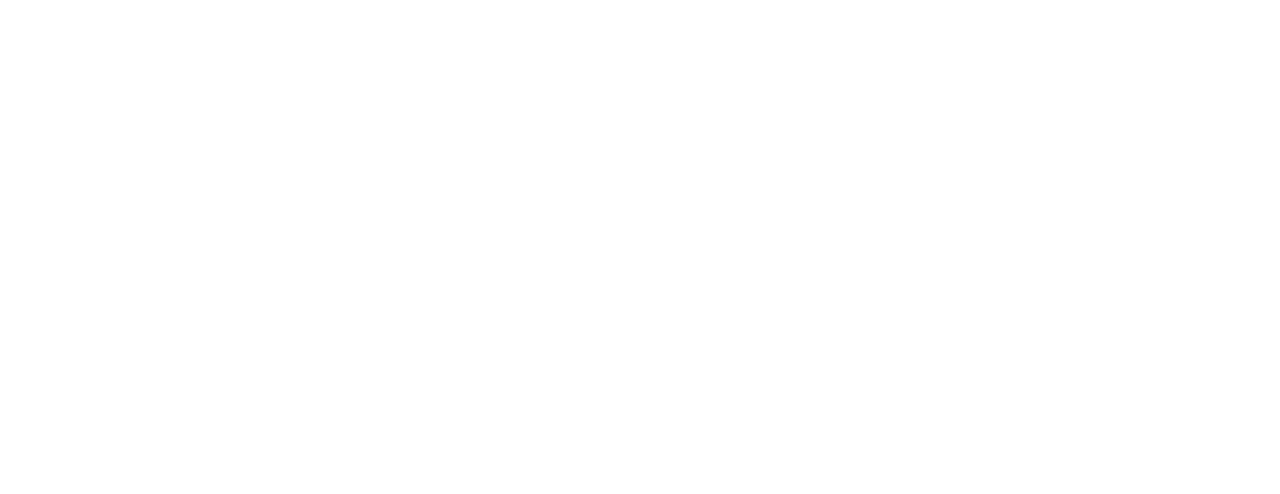
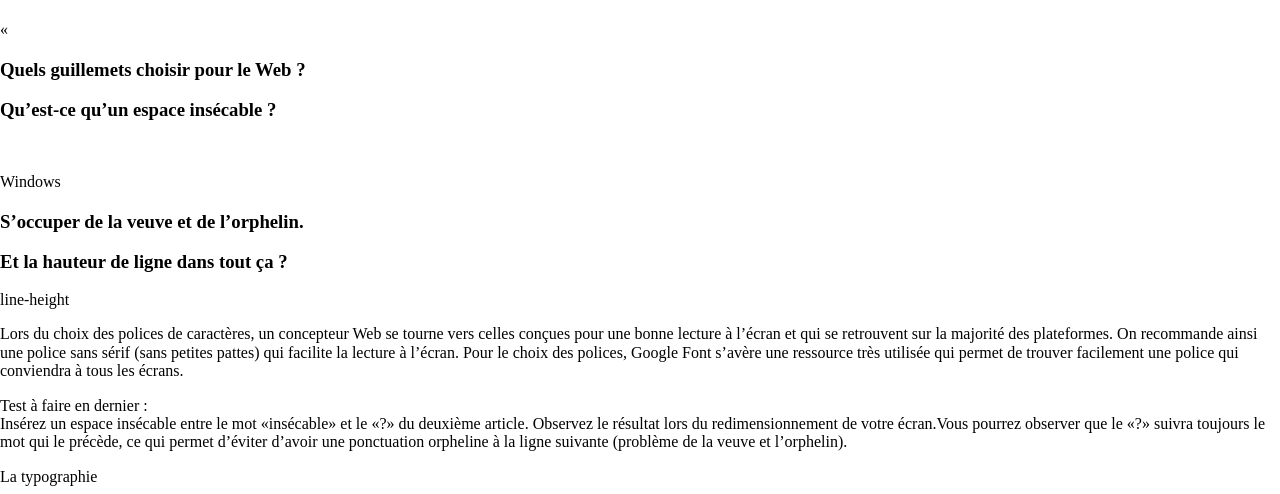
Before and after one commit to DarkBurner66/semaine04_lab_dominik_saint-denis, a plain HTML site: page index.html in a window 1280 px wide. Shown: the top 494 px of the page. Drawn offline with nearby package versions, Linux system fonts and the light colour scheme.

Commit message:
structure html

```diff
--- a/index.html
+++ b/index.html
@@ -1,15 +1,86 @@
 <!DOCTYPE html>
 <html lang="fr">
-<head>
-    <meta charset="UTF-8">
-    <meta name="viewport" content="width=device-width, initial-scale=1.0">
+  <head>
+    <meta charset="UTF-8" />
+    <meta name="viewport" content="width=device-width, initial-scale=1.0" />
     <title>La typographie</title>
 
-    <link rel="stylesheet" href="css/normalize.css">
+    <link rel="stylesheet" href="css/normalize.css" />
+    <link
+      rel="stylesheet"
+      href="https://fonts.googleapis.com/css2?family=Material+Symbols+Outlined:opsz,wght,FILL,GRAD@20..48,100..700,0..1,-50..200&icon_names=arrow_upward"
+    />
+    <link rel="stylesheet" href="css/styles.css" />
+  </head>
+  <body>
+    <header>
+      <div class=".wrapper">
+        <h1></h1>
+      </div>
+    </header>
+    <section class="slogan">
+      <div class=".wrapper">
+        <h2></h2>
+      </div>
+    </section>
 
-    <link rel="stylesheet" href="css/style.css">
-</head>
-<body>
+    <section class="regles">
+      <div class=".wrapper">
+        <article>
+          <p>«</p>
+          <h3>Quels guillemets choisir pour le Web ?</h3>
+        </article>
 
-</body>
+        <article>
+          <h3>Qu’est-ce qu’un espace insécable&nbsp;?</h3>
+          <p>&nbsp</p>
+        </article>
+
+        <article>
+          <p>Windows</p>
+          <h3>S’occuper de la veuve et de l’orphelin.</h3>
+        </article>
+
+        <article>
+          <h3>Et la hauteur de ligne dans tout ça ?</h3>
+          <p>line-height</p>
+        </article>
+      </div>
+    </section>
+
+    <section class="info">
+      <div class=".wrapper">
+        <article>
+          <p>
+            Lors du choix des polices de caractères, un concepteur Web se tourne
+            vers celles conçues pour une bonne lecture à l’écran et qui se
+            retrouvent sur la majorité des plateformes. On recommande ainsi une
+            <span>police sans sérif</span> (sans petites pattes) qui facilite la
+            lecture à l’écran. Pour le choix des polices,
+            <span>Google Font</span> s’avère une ressource très utilisée qui
+            permet de trouver facilement une police qui conviendra à tous les
+            écrans.
+          </p>
+        </article>
+        <p>
+          <span>Test à faire en dernier :</span><br />
+          Insérez un espace insécable entre le mot «insécable» et le «?» du
+          deuxième article. Observez le résultat lors du redimensionnement de
+          votre écran.Vous pourrez observer que le «?» suivra toujours le mot
+          qui le précède, ce qui permet d’éviter d’avoir une ponctuation
+          orpheline à la ligne suivante (problème de la veuve et l’orphelin).
+        </p>
+      </div>
+    </section>
+    <footer>
+      <div class=".wrapper">
+        <p>La typographie</p>
+        <p>
+          <a href=""
+            ><span class="material-symbols-outlined"> arrow_upward </span></a
+          >
+        </p>
+      </div>
+    </footer>
+  </body>
 </html>
```
Also changed, not shown: css/style.css (deleted), css/styles.css (added).
